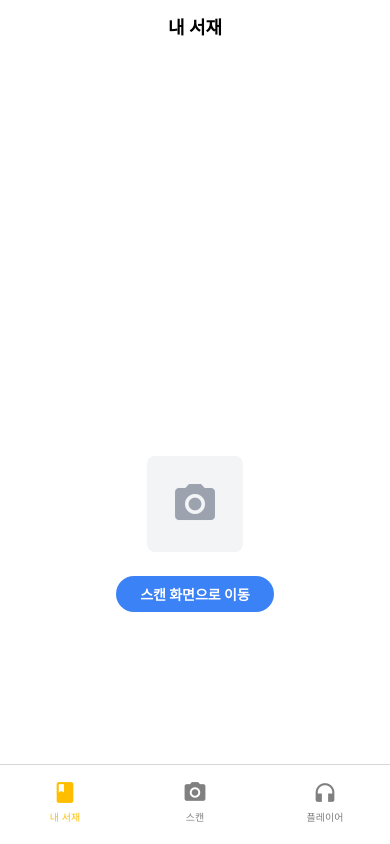
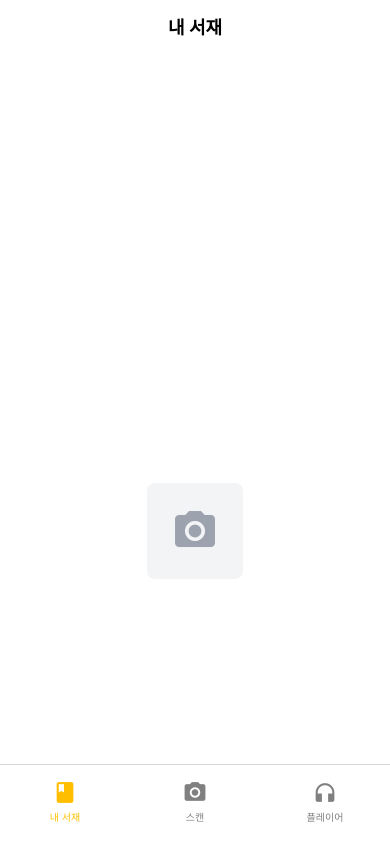
Before and after one commit to Nong-Mo/Frontend, a React Native app: screen /Library in a window 390 px wide. Built offline with nearby package versions, Linux system fonts and the light colour scheme.

Commit message:
[Fix] MoveScanCard Component Edit - Button Delete
MoveScanCard에서 '스캔 화면으로 이동' 버튼 삭제

```diff
--- a/src/components/shared/MoveScanCard.jsx
+++ b/src/components/shared/MoveScanCard.jsx
@@ -13,17 +13,11 @@ const MoveScanCard = () => {
   return (
     <View className="flex items-center">
       {/* 카메라 아이콘 */}
-      <View className="w-24 h-24 bg-gray-100 rounded-lg flex items-center justify-center mb-6">
-        <Icon name="camera-alt" size={48} color="#9CA3AF" />{' '}
-        {/* Material Icon */}
-      </View>
-
-      {/* 스캔 버튼 */}
-      <TouchableOpacity
-        onPress={handleNavigateToScan}
-        className="bg-blue-500 px-6 py-2 rounded-full"
-      >
-        <Text className="text-white font-bold">스캔 화면으로 이동</Text>
+      {/* 터치 시 handleNavigateToScan 함수 실행 스캔 스크린으로 이동 */}
+      <TouchableOpacity onPress={handleNavigateToScan}>
+        <View className="w-24 h-24 bg-gray-100 rounded-lg flex items-center justify-center mb-6">
+          <Icon name="camera-alt" size={48} color="#9CA3AF" />{' '} {/* Material Icons 사용 */}
+        </View>
       </TouchableOpacity>
     </View>
   );
```
